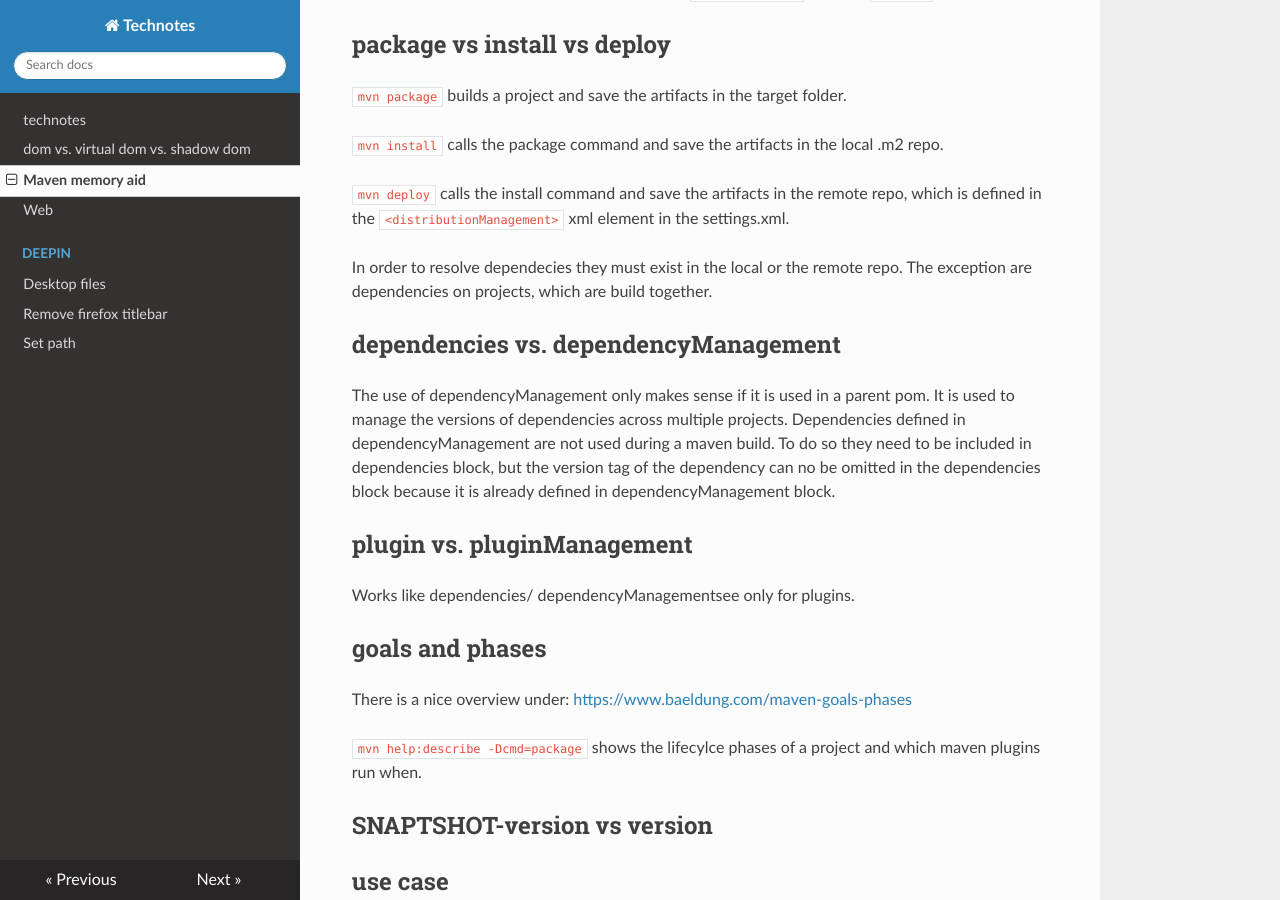
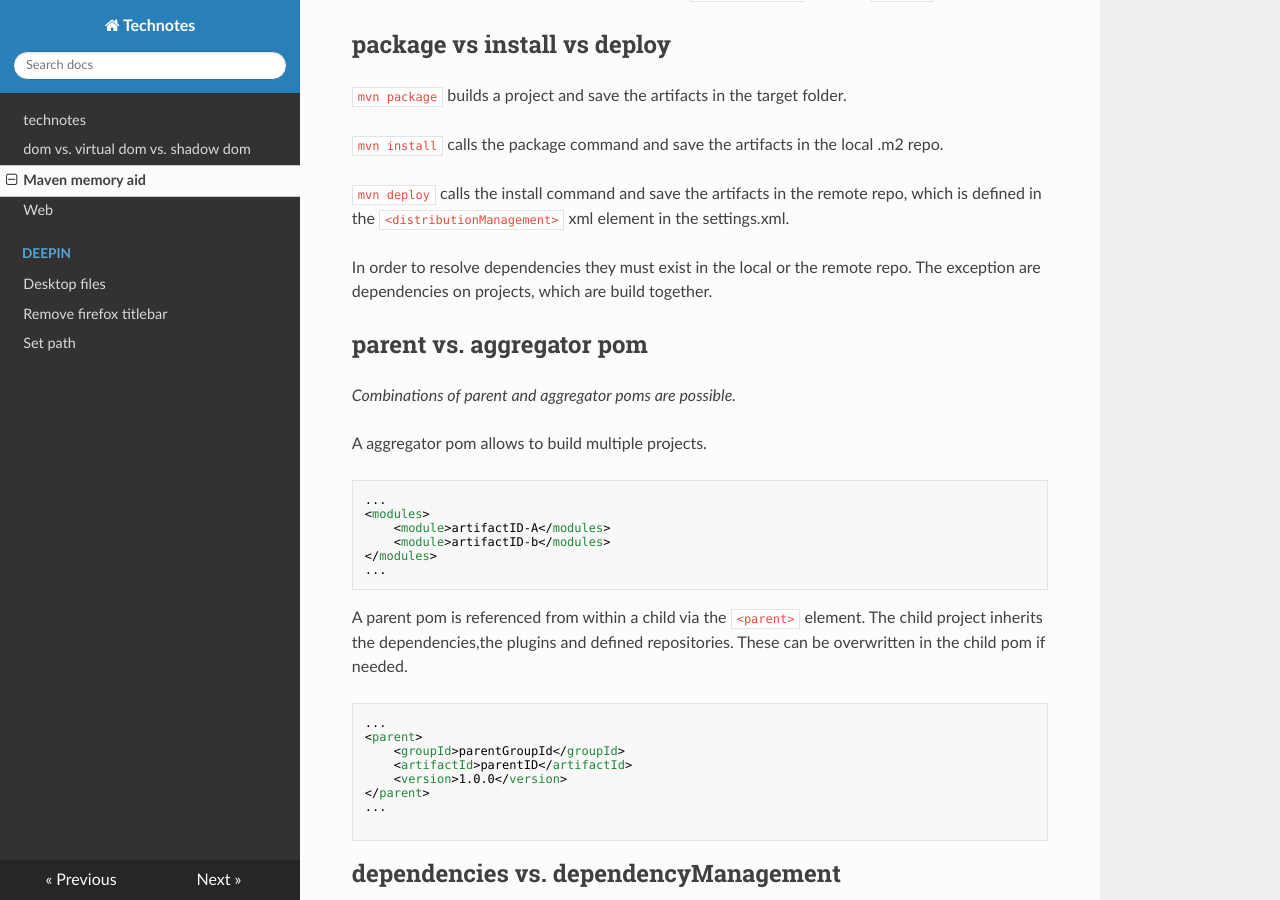
Before and after one commit to organicaudio/useful-code-snippets2, an MkDocs documentation site: the page built from docs/maven-memory-aid.md, in a window 1280 px wide and 900 px high, scrolled down 321 px. Built offline with MkDocs 1.6.1, drawn with Linux system fonts in a browser that asks for light colours; nearby versions of some CDN libraries.

Commit message:
doc on parent pom and aggregator pom

````diff
--- a/docs/maven-memory-aid.md
+++ b/docs/maven-memory-aid.md
@@ -18,7 +18,34 @@
 
 ``mvn deploy`` calls the install command and save the artifacts in the remote repo, which is defined in the ``<distributionManagement>`` xml element in the settings.xml.
 
-In order to resolve dependecies they must exist in the local or the remote repo. The exception are dependencies on projects, which are build together.
+In order to resolve dependencies they must exist in the local or the remote repo. The exception are dependencies on projects, which are build together.
+
+## parent vs. aggregator pom
+
+*Combinations of parent and aggregator poms are possible.*
+
+A aggregator pom allows to build multiple projects.
+```xml
+...
+<modules>
+    <module>artifactID-A</modules>
+    <module>artifactID-b</modules>
+</modules>
+...
+```
+
+A parent pom is referenced from within a child via the ``<parent>`` element. The child project inherits the dependencies,the plugins and defined repositories. These can be overwritten in the child pom if needed.
+
+```xml
+...
+<parent>
+    <groupId>parentGroupId</groupId>
+    <artifactId>parentID</artifactId>
+    <version>1.0.0</version>
+</parent>
+...
+
+```
 
 ## dependencies vs. dependencyManagement
 
````
